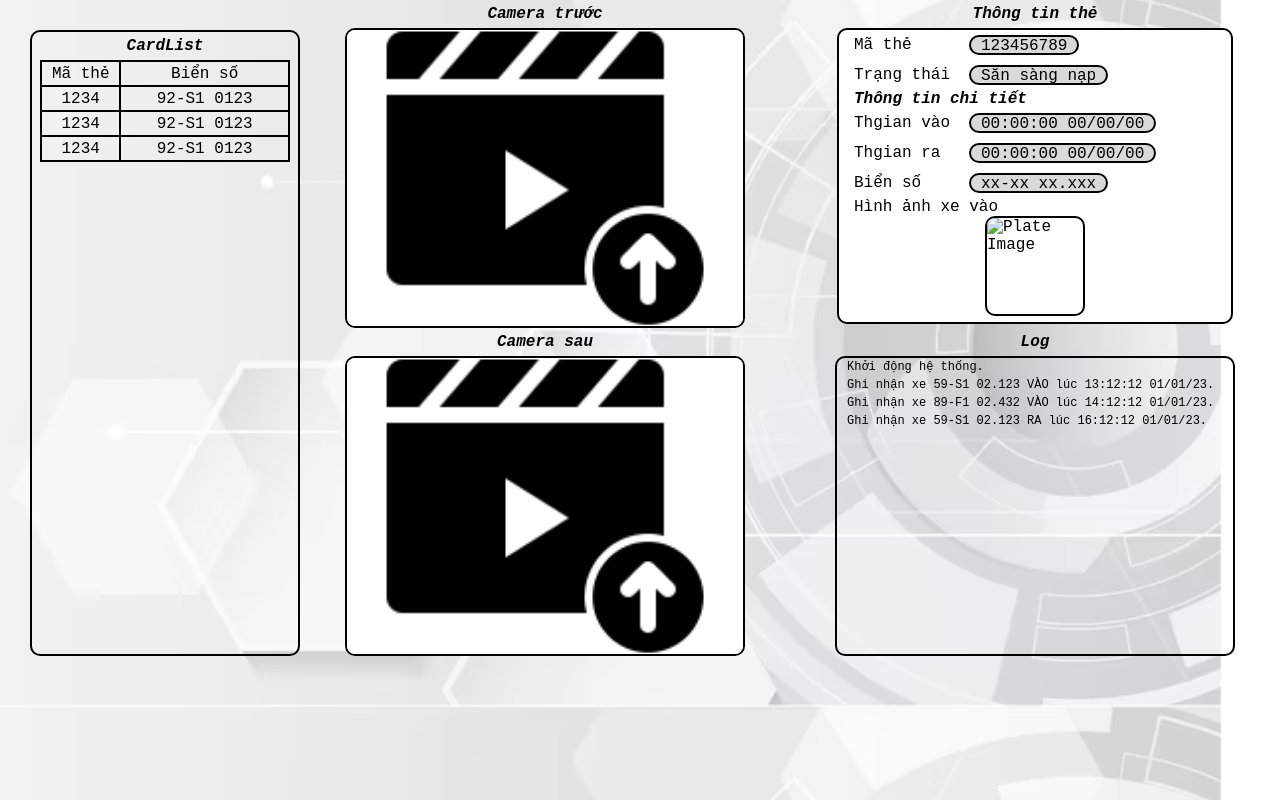
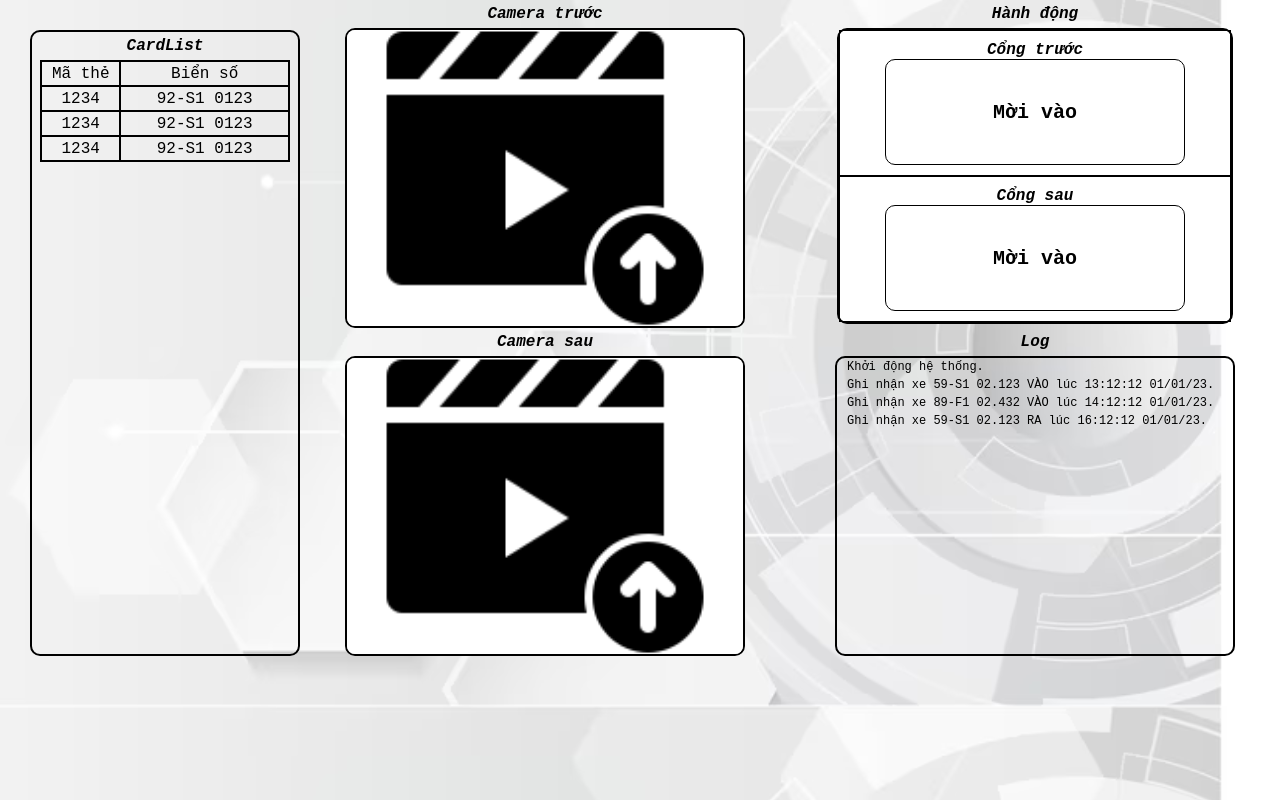
Before and after one commit to transieu102/Plate_reg_system, a plain HTML site: page index.html in a window 1280 px wide. Drawn offline with Linux system fonts and the light colour scheme.

Commit message:
init ver1.1

```diff
--- a/index.html
+++ b/index.html
@@ -57,39 +57,17 @@
             </div>
         </div>
         <div class="CardInfoContainer">
-            <div class="SessionTitle">Thông tin thẻ</div>
+            <div class="SessionTitle">Hành động</div>
             <div class="DetailContainer">
-                <div class="PublicInfoContainer">
-                    <div id='CardID' class="TagContainer">
-                        <div class="TagLabel">Mã thẻ</div>
-                        <div class="TagDetail">123456789</div>
-                    </div>
-                    <div id='CardStatus' class="TagContainer">
-                        <div class="TagLabel">Trạng thái</div>
-                        <div class="TagDetail">Sẵn sàng nạp</div>
-                    </div>
+                <div class="frontActionContainer">
+                    <div class="breakspace" style="font-style: italic; font-weight: bold; padding: 0 15px;">Cổng trước</div>
+                    <div class="actionbox">Mời vào</div>
                 </div>
-                <div class="breakspace" style="font-style: italic; font-weight: bold; padding: 0 15px;">Thông tin chi tiết</div>
-                <div class="PrivateInfoContainer">
-                    <div id='CardStatus' class="TagContainer">
-                        <div id='TimeIn'class="TagLabel">Thgian vào</div>
-                        <div class="TagDetail">00:00:00 00/00/00</div>
-                    </div>
-                    <div id='CardStatus' class="TagContainer">
-                        <div id='TimeOut'class="TagLabel">Thgian ra</div>
-                        <div class="TagDetail">00:00:00 00/00/00</div>
-                    </div>
-                    <div id='CardStatus' class="TagContainer">
-                        <div id='PlateCode'class="TagLabel">Biển số</div>
-                        <div class="TagDetail">xx-xx xx.xxx</div>
-                    </div>
-                    <div id="BikePic">
-                        <div class="TagLabel" style="padding-left: 15px;">Hình ảnh xe vào</div>
-                        <div class="BikePicContainer">
-                            <img src="#" alt="Plate Image">
-                        </div>
-                    </div>
+                <div class="backActionContainer">
+                    <div class="breakspace" style="font-style: italic; font-weight: bold; padding: 0 15px;">Cổng sau</div>
+                    <div class="actionbox">Mời vào</div>
                 </div>
+
             </div>
         </div>
         <div class="LogContainer">
--- a/style.css
+++ b/style.css
@@ -167,25 +167,28 @@ body{
     width: 396px;
     height: 296px;
     background-color: white;
-}
-.PublicInfoContainer{
+    display: flex;
+    flex-direction: column;
 
 }
-.PrivateInfoContainer{
-
+.frontActionContainer,.backActionContainer{
+    height: 50%;
+    display: flex;
+    flex-direction: column;
+    align-items: center;
+    padding: 10px;
+    border: 1px solid black;
 }
-#BikePic{
-    position: relative;
-}
-.BikePicContainer{
-    width:100px;
-    height: 100px;
-    border: 2px solid black;
+.DetailContainer .actionbox{
+    width: 300px;
+    height: 300px;
     border-radius: 10px;
-    position: absolute;
-    left: 50%;
-    transform: translateX(-50%);
-    overflow: hidden;
+    border: 1px solid black;
+    display: flex;
+    align-items: center;
+    justify-content: center;
+    font-weight: bolder;
+    font-size: 20px;
 }
 .LogContainer{
     grid-area: d;
```
Also changed, not shown: 1 other file.
